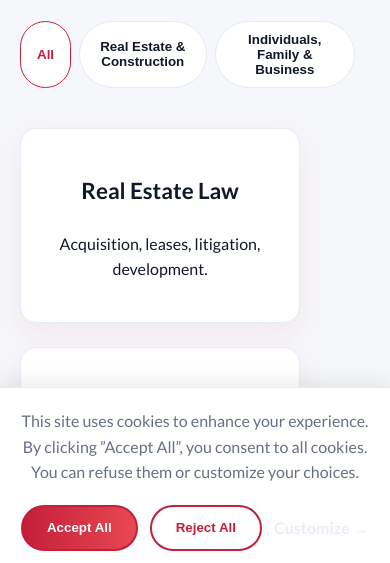
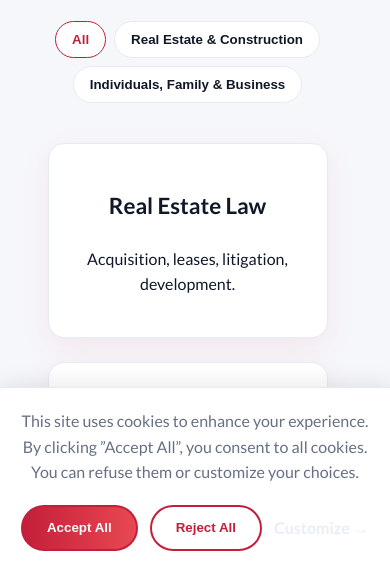
Before and after one commit to yvanfocsa/yvanfocsa.github.io, a plain HTML site: page expertises.html in a window 390 px wide. Shown: the part 273-836 px from the top of the page. Drawn offline with nearby package versions, Linux system fonts and the light colour scheme.

Commit message:
Update style.css

```diff
--- a/style.css
+++ b/style.css
@@ -2361,3 +2361,36 @@ main, .footer, .topbar {
     font-size: 0.80rem; /* Réduit légèrement la taille du texte */
   }
 }
+@media (max-width: 960px) {
+  /* Aligne le conteneur de la grille pour centrer les cartes */
+  .competences-grid {
+    display: grid;
+    grid-template-columns: 1fr;
+    gap: 24px;
+    margin-top: 40px;
+    justify-items: center; /* Centre les éléments de la grille horizontalement */
+  }
+
+  /* Centre le contenu de chaque carte */
+  .competence-card--large {
+    flex-basis: 100%;
+    max-width: 400px; /* Limite la largeur des cartes pour éviter un étirement excessif sur les tablettes */
+    margin: 0 auto;
+    padding: 24px;
+  }
+
+  /* Ajuste l'alignement du texte à l'intérieur des cartes */
+  .competence-card--large h3,
+  .competence-card--large p.muted {
+    text-align: center;
+  }
+}
+
+/* Assurez-vous que les boutons de filtres sont centrés */
+.poles {
+  display: flex;
+  flex-wrap: wrap;
+  justify-content: center;
+  gap: 8px;
+  margin-top: 16px;
+}
```
